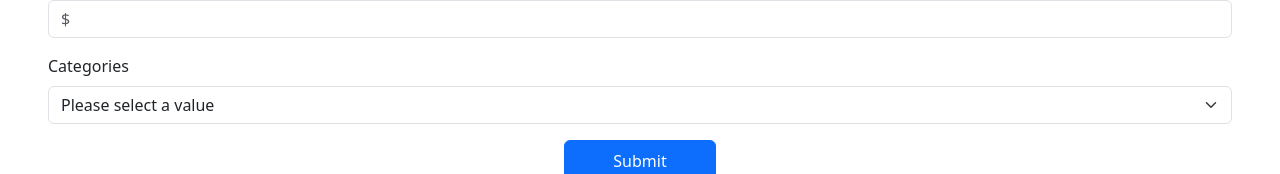
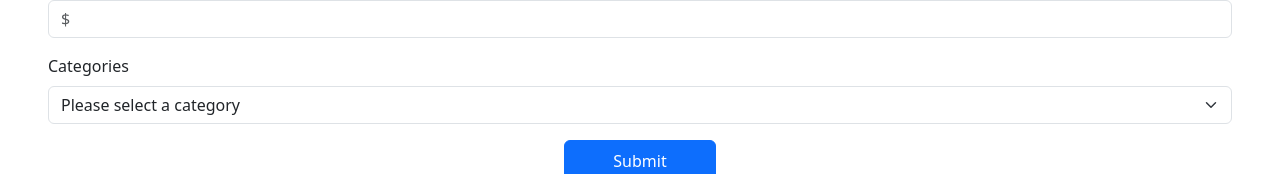
Before and after one commit to PhoenixAssutech/Keyani, a React app: page / in a window 1280 px wide. Shown: the part 238-412 px from the top of the page. Built offline with nearby package versions, Linux system fonts and the light colour scheme; the HTML template or start-up script is replaced by a standard one.

Commit message:
change an create expense category message for selection.

```diff
--- a/src/components/CreateExpense.tsx
+++ b/src/components/CreateExpense.tsx
@@ -86,7 +86,7 @@ const CreateExpense = ({ submitHandler }: CreateExpenseProps) => {
             {...register("category")}
             className="form-select"
           >
-            <option value="">Please select a value</option>
+            <option value="">Please select a category</option>
             {categories.map((category) => (
               <option key={category} value={category}>
                 {category}
```
